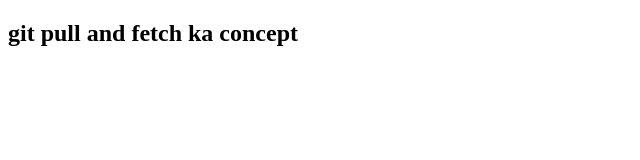
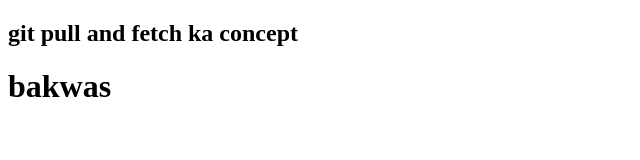
Before and after one commit to CodingWithUsman/gitpullfetch, a plain HTML site: page index.html in a window 1280 px wide. Shown: the whole page, without its empty margins (0-640 px from the left). Drawn offline with Linux system fonts and the light colour scheme.

Commit message:
h1 added

```diff
--- a/index.html
+++ b/index.html
@@ -7,5 +7,6 @@
 </head>
 <body>
     <h2>git pull and fetch ka concept</h2>
+    <h1>bakwas</h1>
 </body>
 </html>
```
